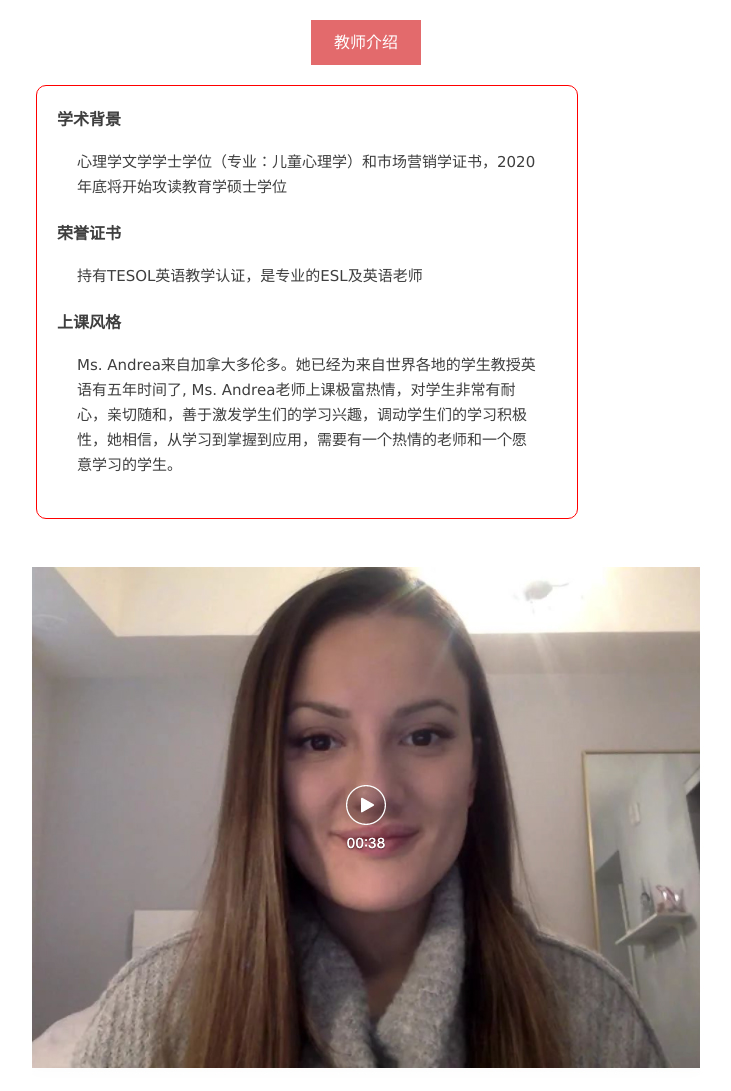
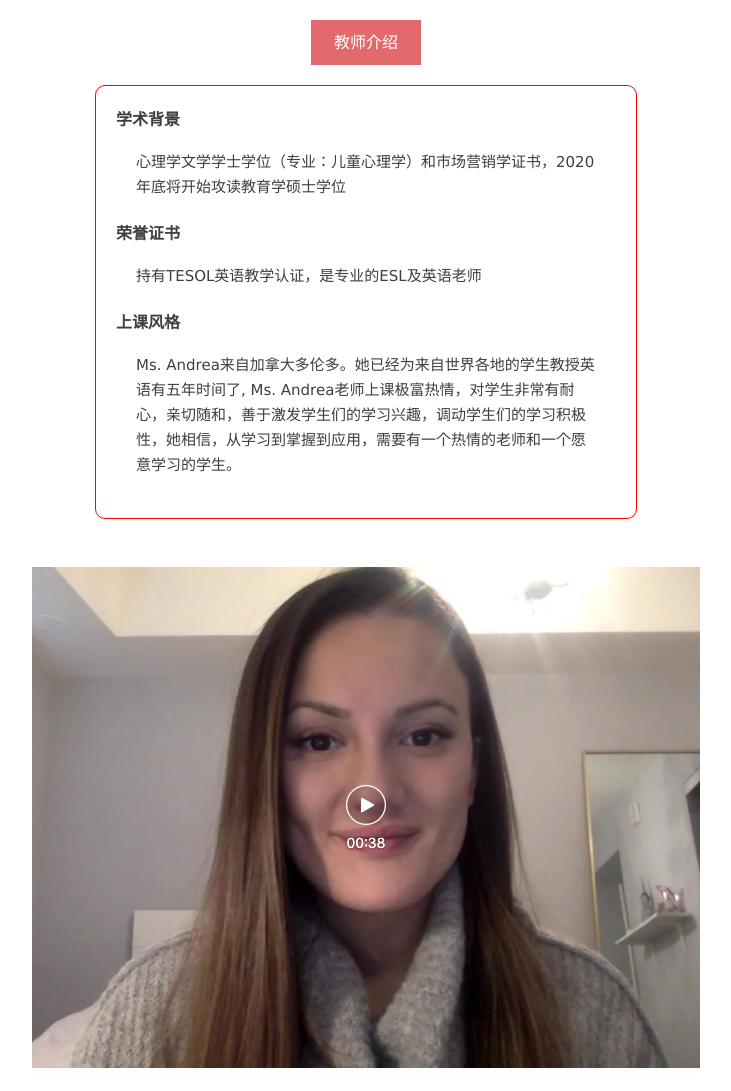
Before and after one commit to activityPage/activity1, a plain HTML site: page index.html in a window 1280 px wide. Shown: the top 1091 px of the page, without its empty margins (274-1005 px from the left). Drawn offline with Linux system fonts and the light colour scheme; files whose address does not match are found by name.

Commit message:
complete

```diff
--- a/index.html
+++ b/index.html
@@ -34,11 +34,10 @@
 
     .header {
       max-width: 500px;
-      margin: 0 auto;
       border: 1px solid red;
       border-radius: 10px;
       padding: 20px;
-      margin: 20px;
+      margin: 20px auto;
     }
 
     .header .title {
```
